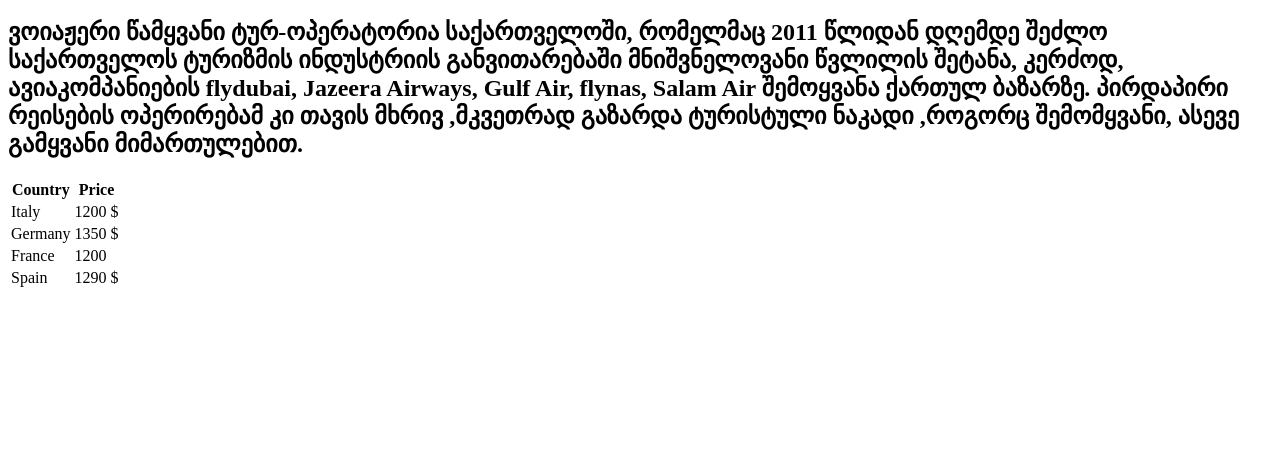
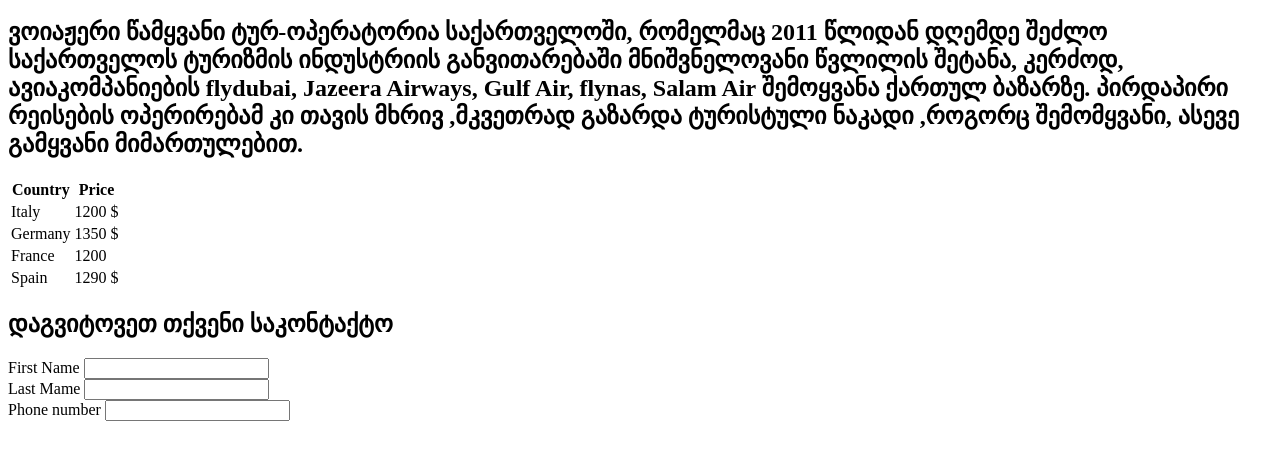
Before and after one commit to lazaremikaia/web-lesson4, a plain HTML site: page index.html in a window 1280 px wide. Shown: the part 101-560 px from the top of the page. Drawn offline with Linux system fonts and the light colour scheme.

Commit message:
create section for contact

```diff
--- a/index.html
+++ b/index.html
@@ -79,7 +79,25 @@
 		</div>
 	</div>
 </section>
+<section>
+	<h2> დაგვიტოვეთ თქვენი საკონტაქტო</h2>
+	<form>
+		<div>
+			<label for="firstname">First Name</label>
+			<input type="text" name="firstname" id="firstname">
+		</div>
+		<div>
+			<label for="Lastname">Last Mame</label>
+			<input type="text" name="Lastname" id="lastname">
+		</div>
+		<div>
+			<label for="Phonenumber">Phone number</label>
+			<input type="number" name="Phonenumber" id="phonenumber">
+		</div>
 
+
+	</form>
+</section>
 
 </body>
 </html>
```
